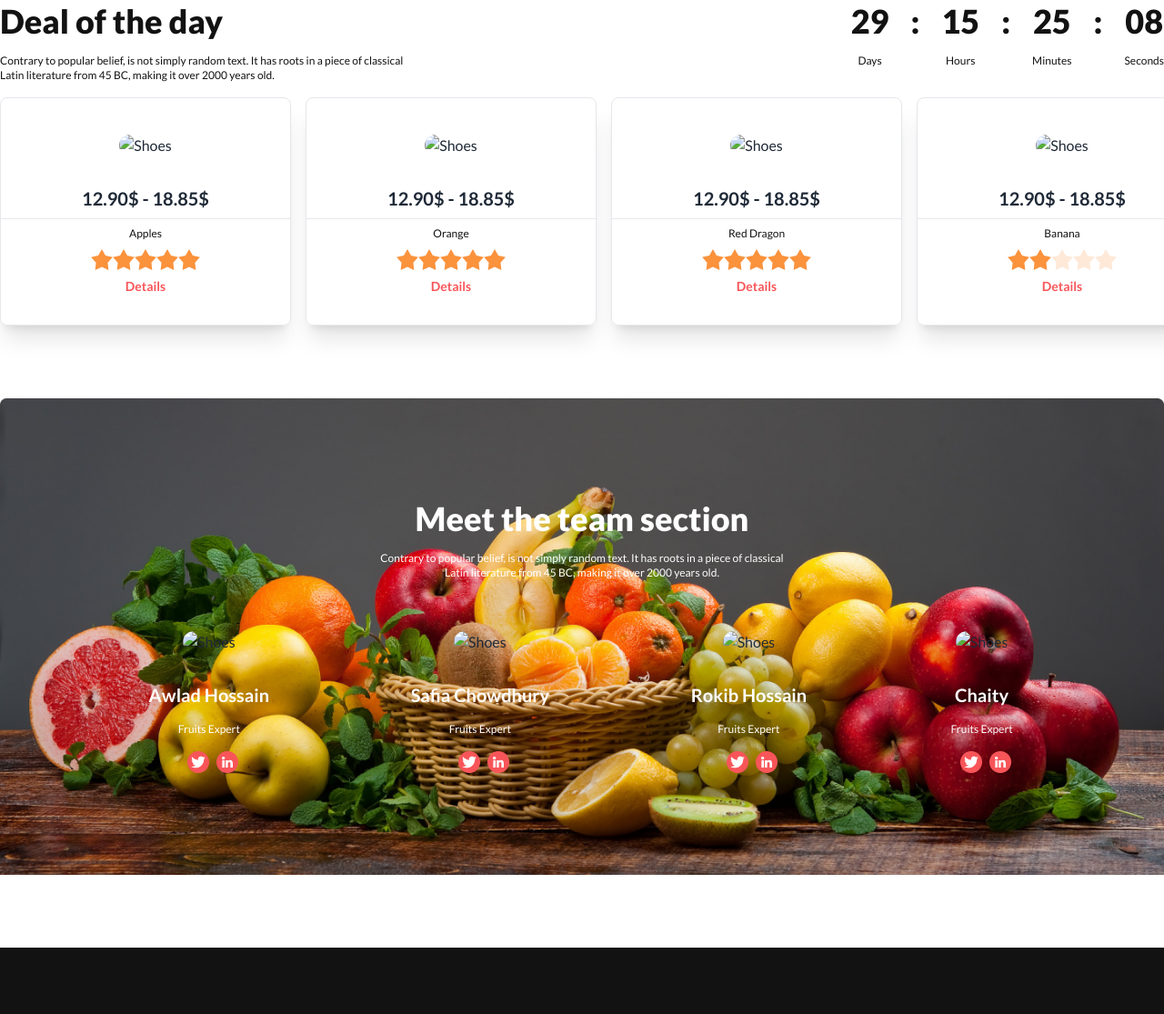
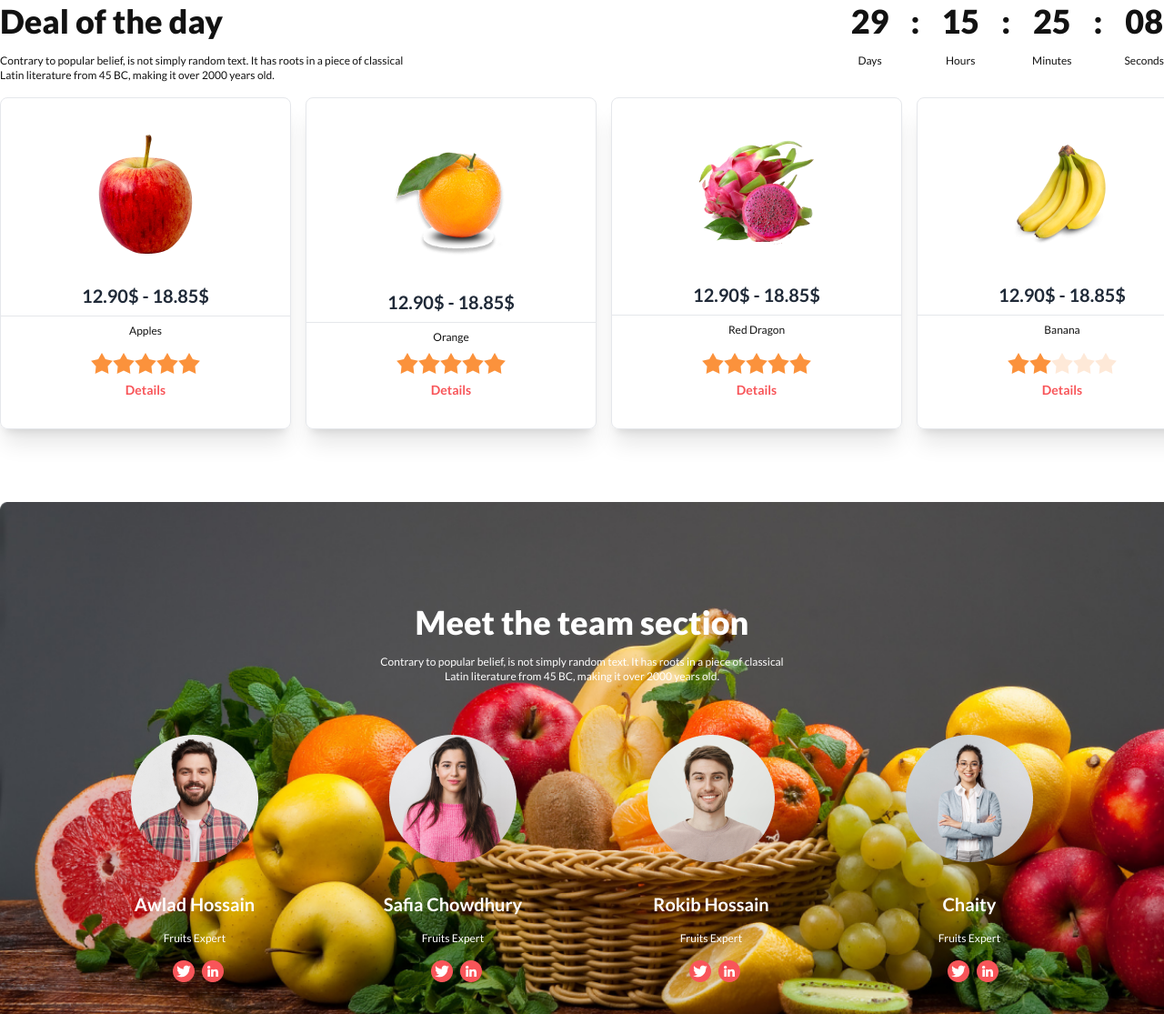
Before and after one commit to rafid-noman94/fruit-brust-assignment, a plain HTML site: page index.html in a window 1280 px wide. Shown: the part 1235-2350 px from the top of the page at 91% size. Drawn offline with nearby package versions, Linux system fonts and the light colour scheme; the site is published under a folder, as on GitHub Pages, so addresses that start at the root find nothing.

Commit message:
all done again

```diff
--- a/index.html
+++ b/index.html
@@ -163,7 +163,7 @@
             <div class="flex gap-4">
                 <div class="card shadow-xl border rounded-lg w-1/4">
                     <figure class="px-10 pt-10">
-                      <img src="/images/fruit6.png" alt="Shoes" class="rounded-xl" />
+                      <img src="images/fruit6.png" alt="Shoes" class="rounded-xl" />
                     </figure>
                     <div class="card-body items-center text-center">
                       <h2 class="card-title text-site-color-2 font-bold text-xl">12.90$ - 18.85$</h2>
@@ -181,7 +181,7 @@
                   </div>
                   <div class="card shadow-xl border rounded-lg w-1/4">
                     <figure class="px-10 pt-10">
-                      <img src="/images/fruit7.png" alt="Shoes" class="rounded-xl" />
+                      <img src="images/fruit7.png" alt="Shoes" class="rounded-xl" />
                     </figure>
                     <div class="card-body items-center text-center">
                       <h2 class="card-title text-site-color-2 font-bold text-xl">12.90$ - 18.85$</h2>
@@ -199,7 +199,7 @@
                   </div>
                   <div class="card shadow-xl border rounded-lg w-1/4">
                     <figure class="px-10 pt-10">
-                      <img src="/images/fruit8.png" alt="Shoes" class="rounded-xl" />
+                      <img src="images/fruit8.png" alt="Shoes" class="rounded-xl" />
                     </figure>
                     <div class="card-body items-center text-center">
                       <h2 class="card-title text-site-color-2 font-bold text-xl">12.90$ - 18.85$</h2>
@@ -217,7 +217,7 @@
                   </div>
                   <div class="card shadow-xl border rounded-lg w-1/4">
                     <figure class="px-10 pt-10">
-                      <img src="/images/fruit9.png" alt="Shoes" class="rounded-xl" />
+                      <img src="images/fruit9.png" alt="Shoes" class="rounded-xl" />
                     </figure>
                     <div class="card-body items-center text-center">
                       <h2 class="card-title text-site-color-2 font-bold text-xl">12.90$ - 18.85$</h2>
@@ -248,7 +248,7 @@
             <div class="flex justify-evenly mx-10">
                 <div class="card">
                     <figure class="px-10 pt-10">
-                      <img src="/images/member1.png" alt="Shoes" class="rounded-xl" />
+                      <img src="images/member1.png" alt="Shoes" class="rounded-xl" />
                     </figure>
                     <div class="card-body items-center text-center">
                       <h2 class="card-title text-site-color3 text-xl font-bold ">Awlad Hossain</h2>
@@ -262,7 +262,7 @@
                   </div>
                 <div class="card">
                     <figure class="px-10 pt-10">
-                      <img src="/images/member2.png" alt="Shoes" class="rounded-xl" />
+                      <img src="images/member2.png" alt="Shoes" class="rounded-xl" />
                     </figure>
                     <div class="card-body items-center text-center">
                       <h2 class="card-title text-site-color3 text-xl font-bold ">Safia Chowdhury</h2>
@@ -276,7 +276,7 @@
                   </div>
                 <div class="card">
                     <figure class="px-10 pt-10">
-                      <img src="/images/member3.png" alt="Shoes" class="rounded-xl" />
+                      <img src="images/member3.png" alt="Shoes" class="rounded-xl" />
                     </figure>
                     <div class="card-body items-center text-center">
                       <h2 class="card-title text-site-color3 text-xl font-bold ">Rokib Hossain</h2>
@@ -290,7 +290,7 @@
                   </div>
                 <div class="card">
                     <figure class="px-10 pt-10">
-                      <img src="/images/member4.png" alt="Shoes" class="rounded-xl" />
+                      <img src="images/member4.png" alt="Shoes" class="rounded-xl" />
                     </figure>
                     <div class="card-body items-center text-center">
                       <h2 class="card-title text-site-color3 text-xl font-bold ">Chaity</h2>
```
